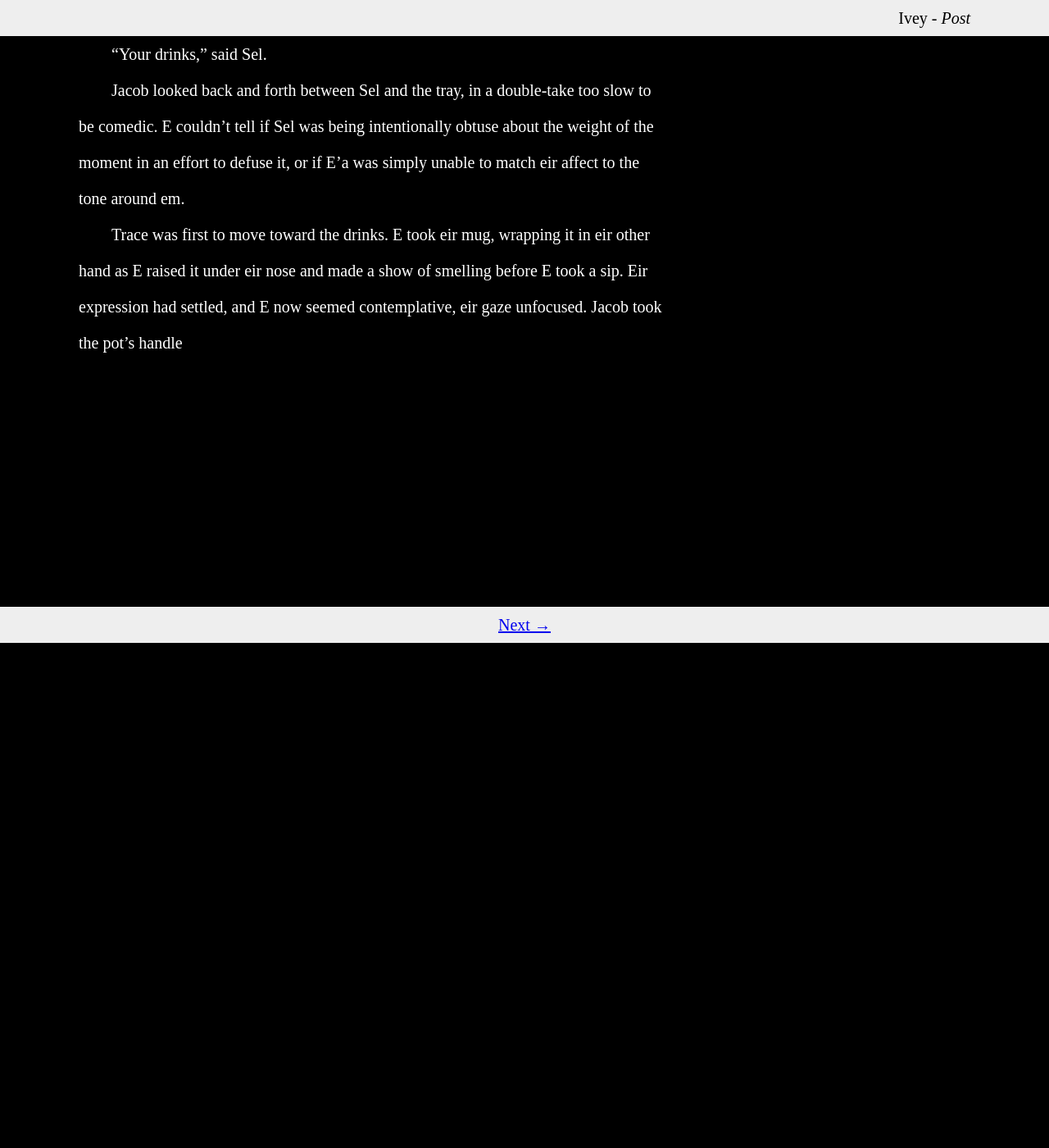
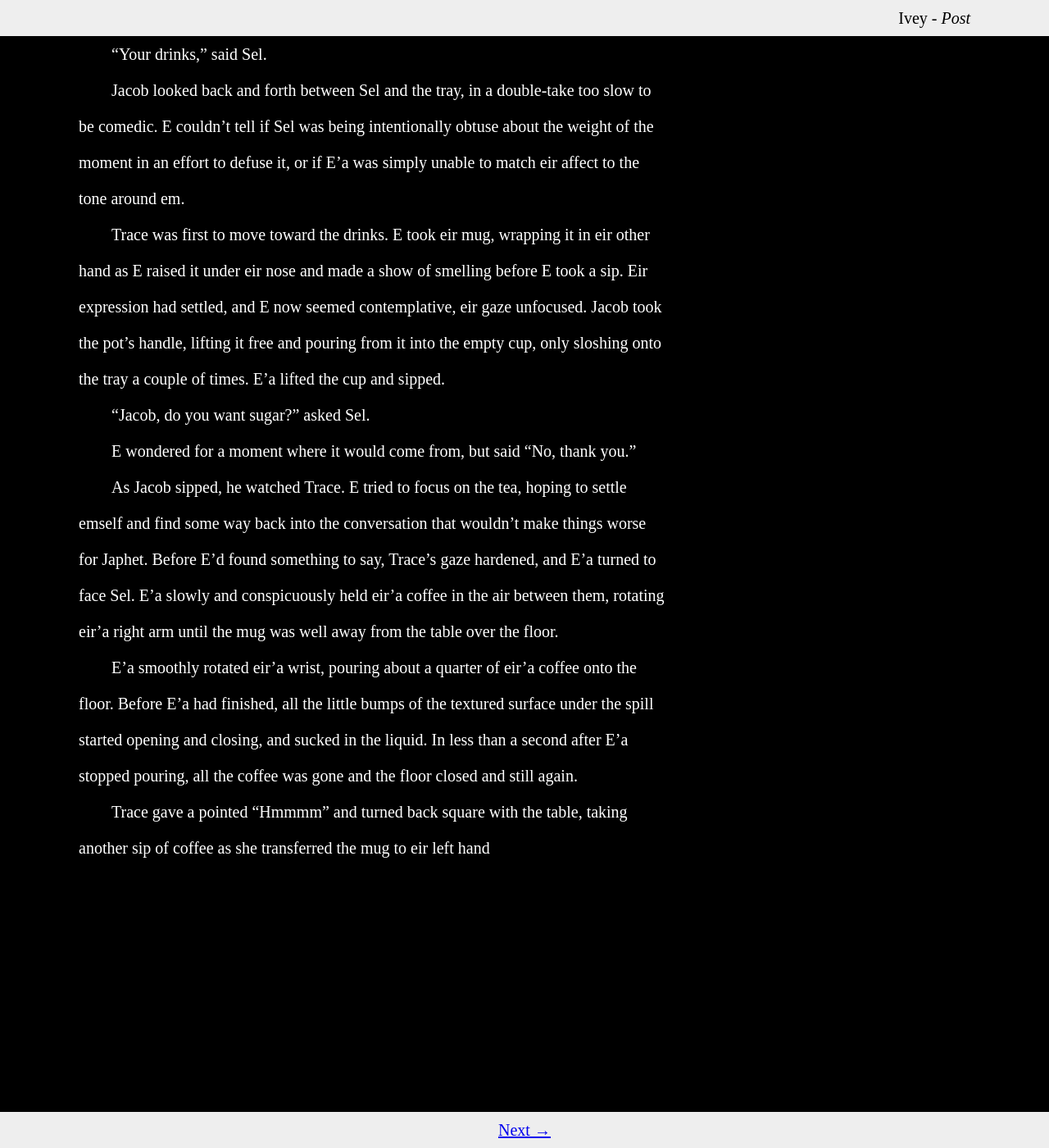
Before and after one commit to gleneivey/post-novel, a Jekyll site: the page built from docs/11.md, in a window 1280 px wide and 1400 px high, scrolled down 6107 px. Shown: the whole window at 82% size. Built offline with Jekyll 4.4.1, drawn with Linux system fonts in a browser that asks for light colours; our own code applies the rules of GitHub Pages for plain Markdown files; before the commit the page ends 6891 px from its top, so only the background shows below that.

Commit message:
late commit, new content from Sun 2/11/2018

```diff
--- a/docs/11.md
+++ b/docs/11.md
@@ -208,4 +208,29 @@ around em.
 Trace was first to move toward the drinks.  E took eir mug, wrapping
 it in eir other hand as E raised it under eir nose and made a show of
 smelling before E took a sip.  Eir expression had settled, and E now
-seemed contemplative, eir gaze unfocused.  Jacob took the pot's handle
+seemed contemplative, eir gaze unfocused.  Jacob took the pot's
+handle, lifting it free and pouring from it into the empty cup, only
+sloshing onto the tray a couple of times.  E'a lifted the cup and
+sipped.
+
+"Jacob, do you want sugar?" asked Sel.
+
+E wondered for a moment where it would come from, but said "No, thank
+you."
+
+As Jacob sipped, he watched Trace.  E tried to focus on the tea,
+hoping to settle emself and find some way back into the conversation
+that wouldn't make things worse for Japhet.  Before E'd found
+something to say, Trace's gaze hardened, and E'a turned to face Sel.
+E'a slowly and conspicuously held eir'a coffee in the air between
+them, rotating eir'a right arm until the mug was well away from the
+table over the floor.
+
+E'a smoothly rotated eir'a wrist, pouring about a quarter of eir'a
+coffee onto the floor.  Before E'a had finished, all the little bumps
+of the textured surface under the spill started opening and closing,
+and sucked in the liquid.  In less than a second after E'a stopped
+pouring, all the coffee was gone and the floor closed and still again.
+
+Trace gave a pointed "Hmmmm" and turned back square with the table,
+taking another sip of coffee as she transferred the mug to eir left hand
```
Also changed, not shown: docs/10.md (+1 -1 lines).
